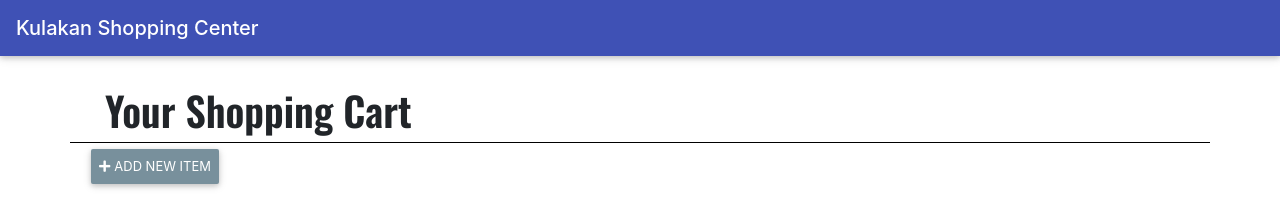
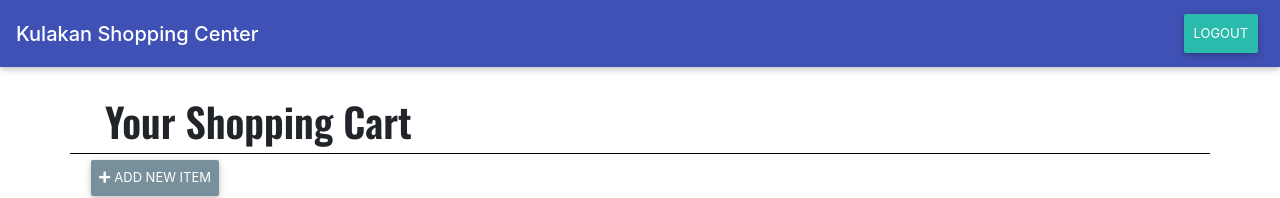
Before and after one commit to Targhib49/task-react-shopping-list, a React (Create React App) app: page /dashboard in a window 1280 px wide. Shown: the top 198 px of the page. Built offline with nearby package versions, Linux system fonts and the light colour scheme; no server answers; sample sign-in values are in the browser's storage.

Commit message:
add logout

```diff
--- a/src/App.scss
+++ b/src/App.scss
@@ -39,3 +39,7 @@
 		height: 60%;
 	}
 }
+
+.logout {
+	padding: 10px;
+}
--- a/src/components/Header.js
+++ b/src/components/Header.js
@@ -1,24 +1,25 @@
 import React, { Component } from 'react';
-import { MDBNavbar, MDBNavbarBrand } from 'mdbreact';
+import { MDBNavbar, MDBNavbarBrand, MDBBtn } from 'mdbreact';
+import { withRouter } from 'react-router-dom';
 
 class NavbarPage extends Component {
-	state = {
-		isOpen: false
-	};
-
-	toggleCollapse = () => {
-		this.setState({ isOpen: !this.state.isOpen });
+	logoutCheck = () => {
+		localStorage.setItem('isLogin', false);
+		this.props.history.push('/');
 	};
 
 	render() {
 		return (
-			<MDBNavbar color="indigo" dark expand="md">
+			<MDBNavbar color="indigo" dark expand="md" className="justify-content-between">
 				<MDBNavbarBrand>
 					<strong className="white-text">Kulakan Shopping Center</strong>
 				</MDBNavbarBrand>
+				<MDBBtn className="logout" onClick={this.logoutCheck}>
+					Logout
+				</MDBBtn>
 			</MDBNavbar>
 		);
 	}
 }
 
-export default NavbarPage;
+export default withRouter(NavbarPage);
```
